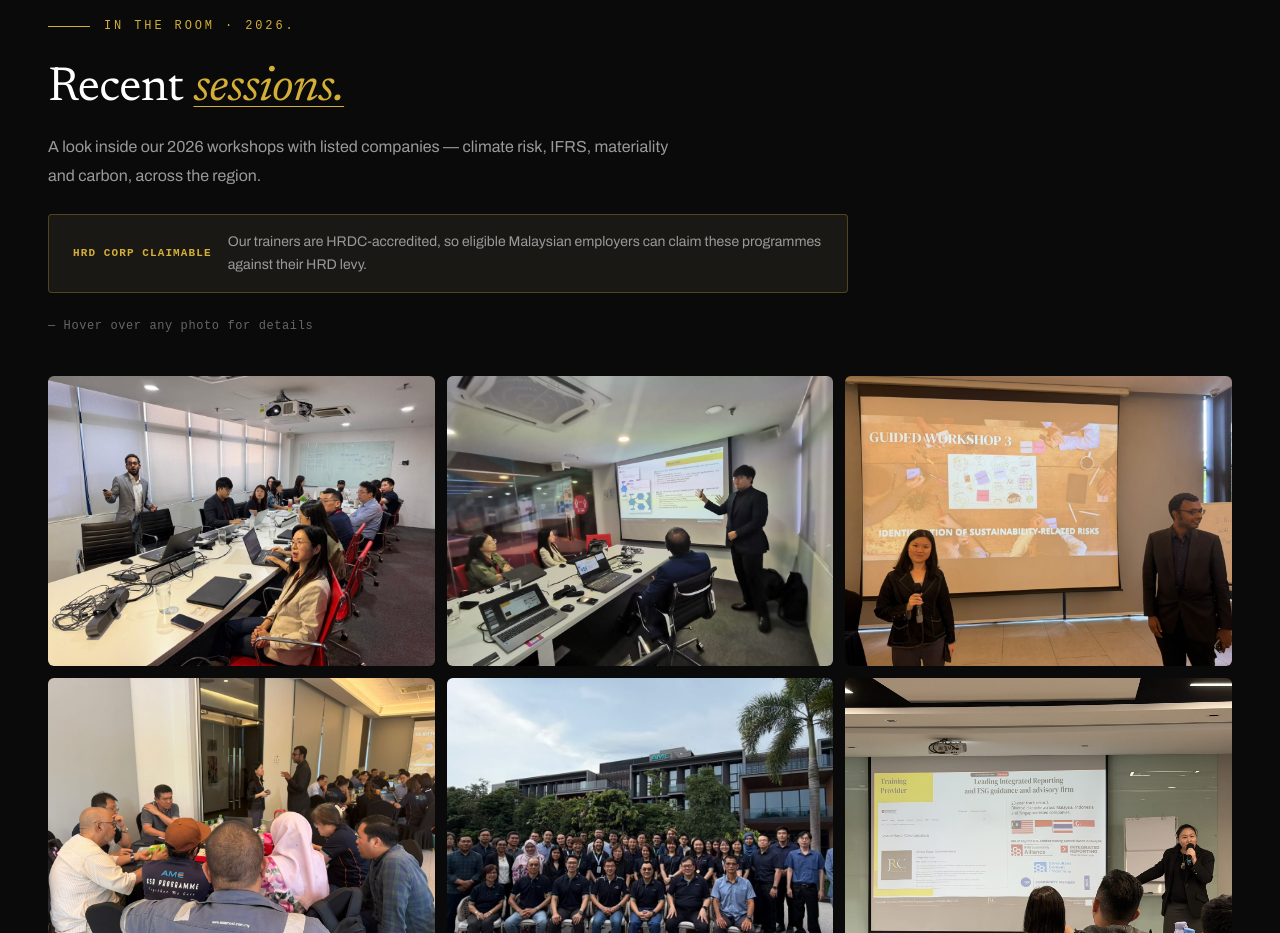
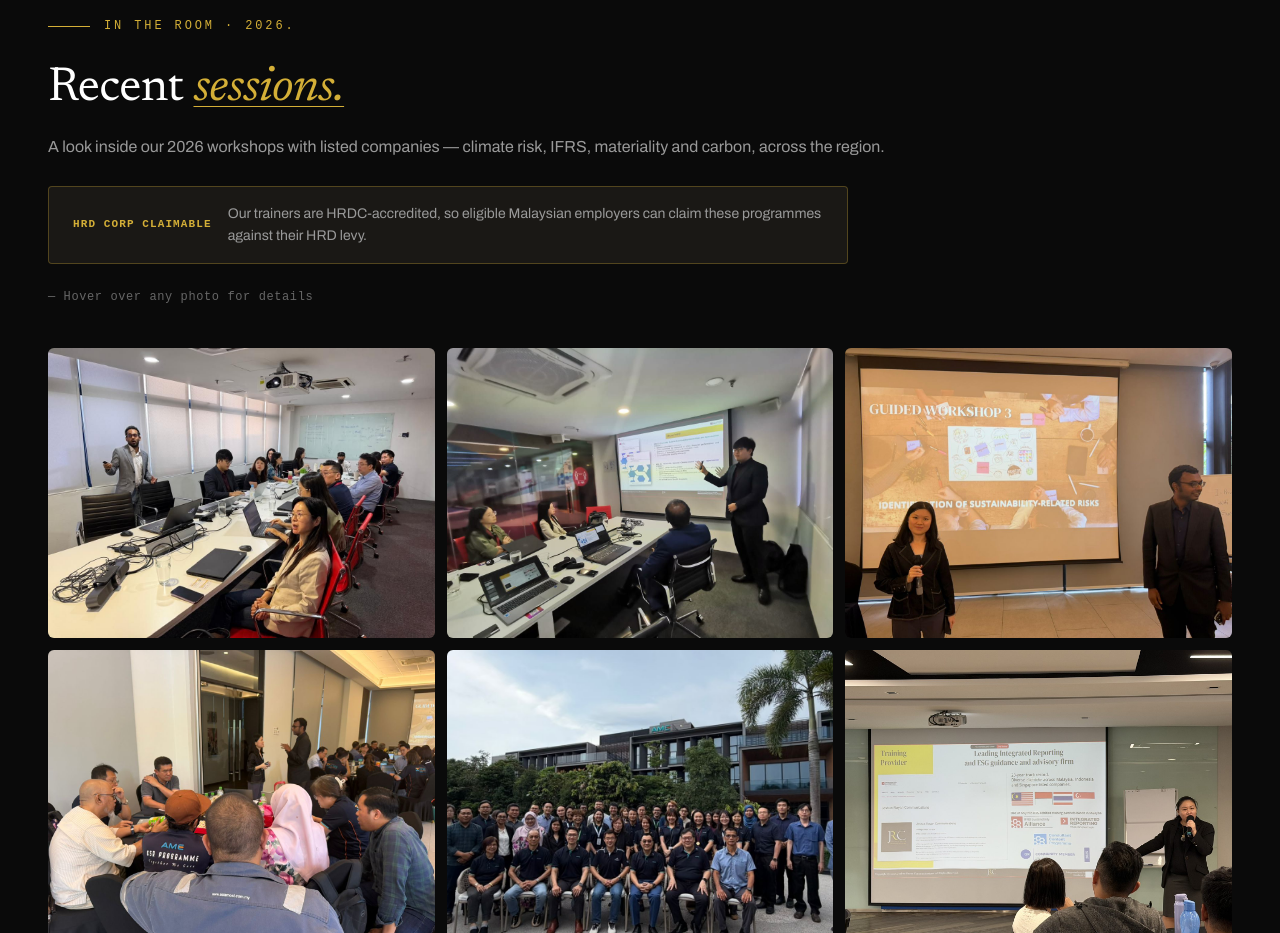
Before and after one commit to Saesheindra/jrc, a React (Vite) app: page /events in a window 1280 px wide. Shown: the part 1140-2073 px from the top of the page. Built offline with nearby package versions, Linux system fonts and the light colour scheme; a web font is replaced by a local one.

Commit message:
Increase Recent sessions description width to 1000px

```diff
--- a/src/pages.css
+++ b/src/pages.css
@@ -3648,7 +3648,7 @@
   font-size: 16px;
   color: #999;
   line-height: 1.8;
-  max-width: 640px;
+  max-width: 1000px;
   margin: 0 0 12px 0;
 }
 .in-room-hint {
```
